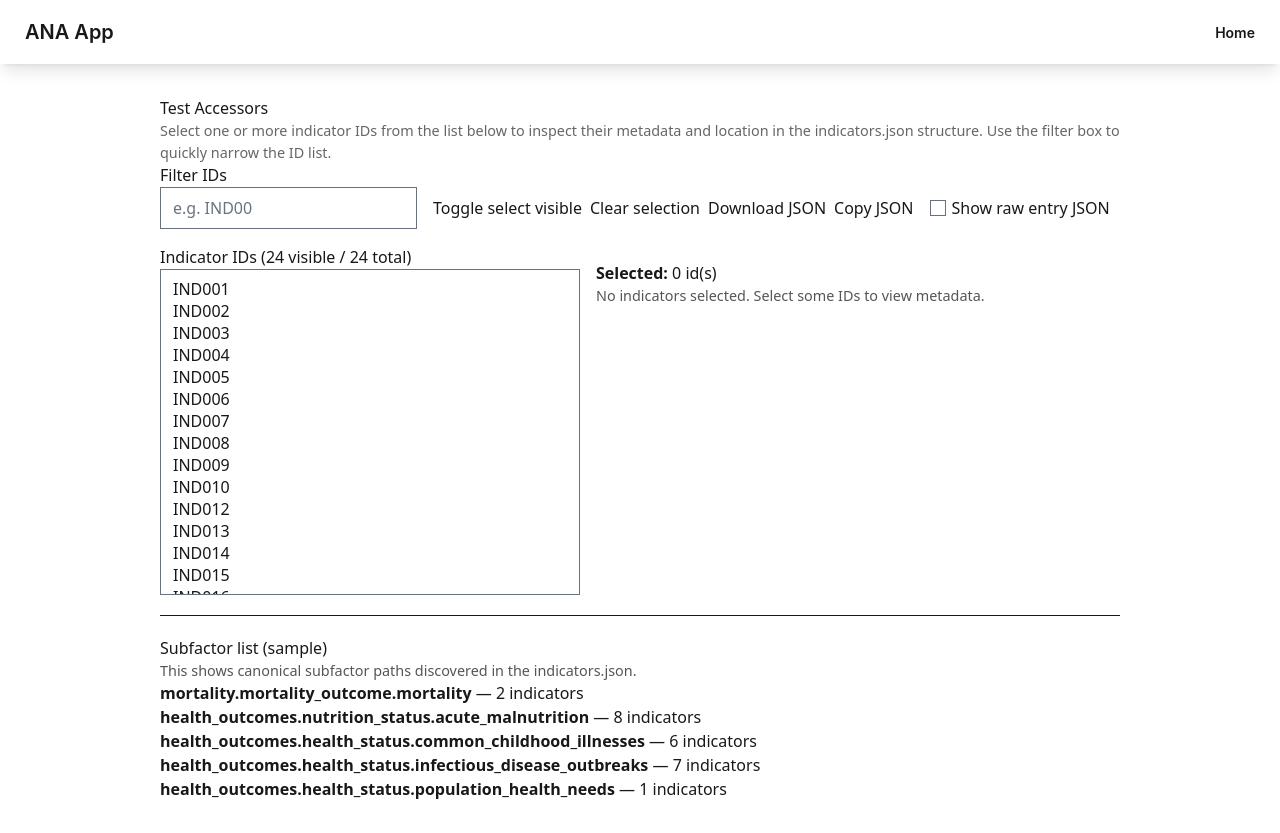
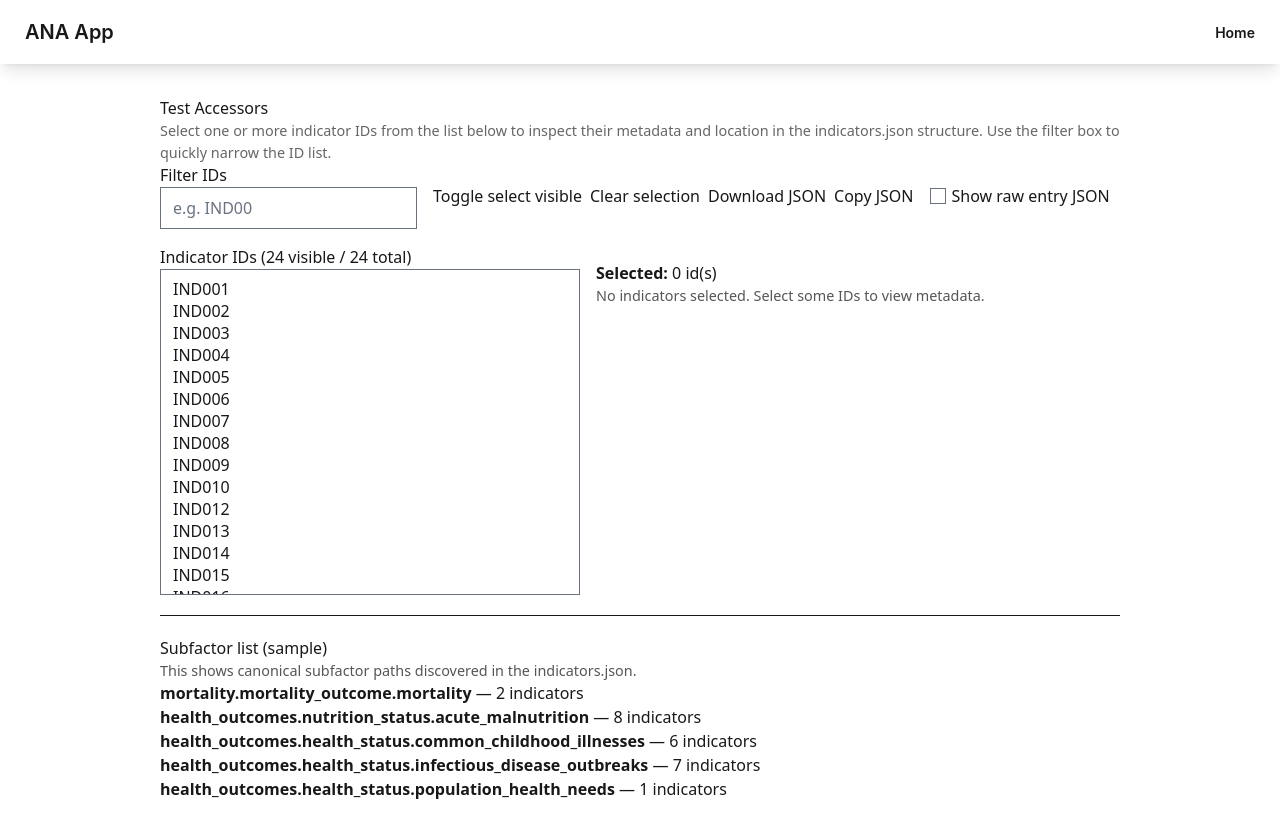
Before and after one commit to gnoblet/ANA_app_svelte, a SvelteKit app: page /test_accessors in a window 1280 px wide. Built offline with nearby package versions, Linux system fonts and the light colour scheme.

Commit message:
Remove empty label before actions

```diff
--- a/src/routes/test_accessors/+page.svelte
+++ b/src/routes/test_accessors/+page.svelte
@@ -119,7 +119,6 @@
 			</div>
 
 			<div style="display:flex;flex-direction:column;">
-				<label>&nbsp;</label>
 				<div class="actions">
 					<button type="button" on:click={toggleSelectAll}>Toggle select visible</button>
 					<button
```
